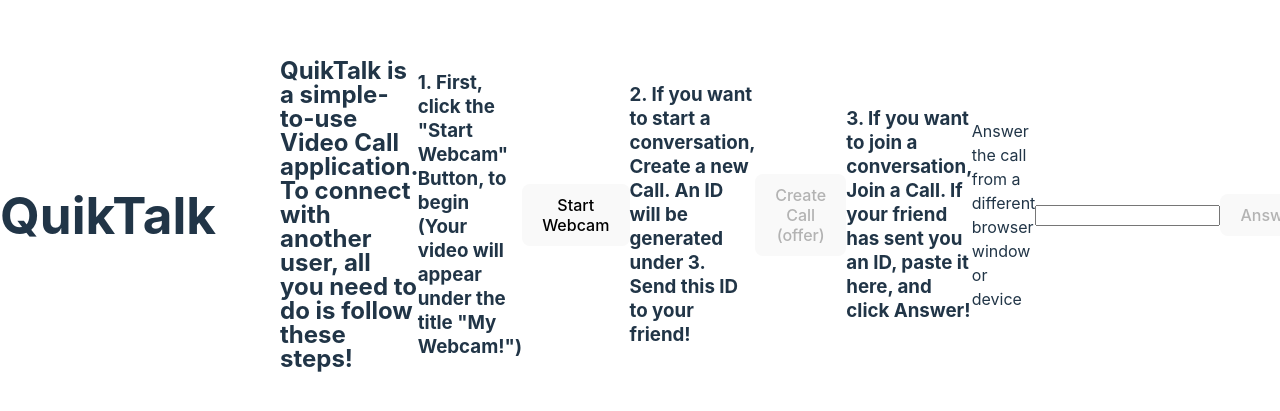
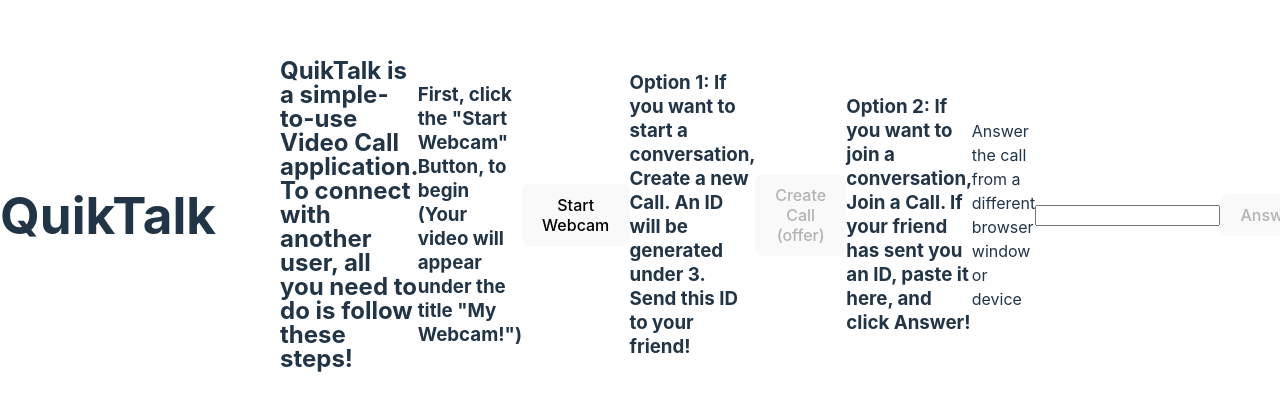
Before and after one commit to reddesignsguy/QuikTalk, a website built with Vite: page QuikTalk/index.html in a window 1280 px wide. Shown: the part 185-596 px from the top of the page. Built offline with nearby package versions, Linux system fonts and the light colour scheme; some packages are replaced by stand-ins of ours.

Commit message:
Edited index.html so that steps are not numbered, labeled steps 2 and 3 as options.

```diff
--- a/QuikTalk/index.html
+++ b/QuikTalk/index.html
@@ -11,13 +11,13 @@
   <h2>QuikTalk is a simple-to-use Video Call application. To connect with another user, all you need to do is follow these steps!</h2>
   <body>
 
-    <h3>1. First, click the "Start Webcam" Button, to begin (Your video will appear under the title "My Webcam!")</h3>
+    <h3>First, click the "Start Webcam" Button, to begin (Your video will appear under the title "My Webcam!")</h3>
     <button id="webcamButton">Start Webcam</button>
 
-    <h3>2. If you want to start a conversation, Create a new Call. An ID will be generated under 3. Send this ID to your friend!</h3>
+    <h3>Option 1: If you want to start a conversation, Create a new Call. An ID will be generated under 3. Send this ID to your friend!</h3>
     <button id="callButton" disabled>Create Call (offer)</button>
 
-    <h3>3. If you want to join a conversation, Join a Call. If your friend has sent you an ID, paste it here, and click Answer!</h3>
+    <h3>Option 2: If you want to join a conversation, Join a Call. If your friend has sent you an ID, paste it here, and click Answer!</h3>
     <p>Answer the call from a different browser window or device</p>
     <input id="callInput" />
     <button id="answerButton" disabled>Answer</button>
@@ -35,7 +35,7 @@
 
     </div>
 
-    <h3>3. If you want to end the call, Click Hangup!</h3>
+    <h3>If you want to end the call, Click Hangup!</h3>
     <button id="hangupButton" disabled>Hangup</button>
   </body>
 </html>
```
